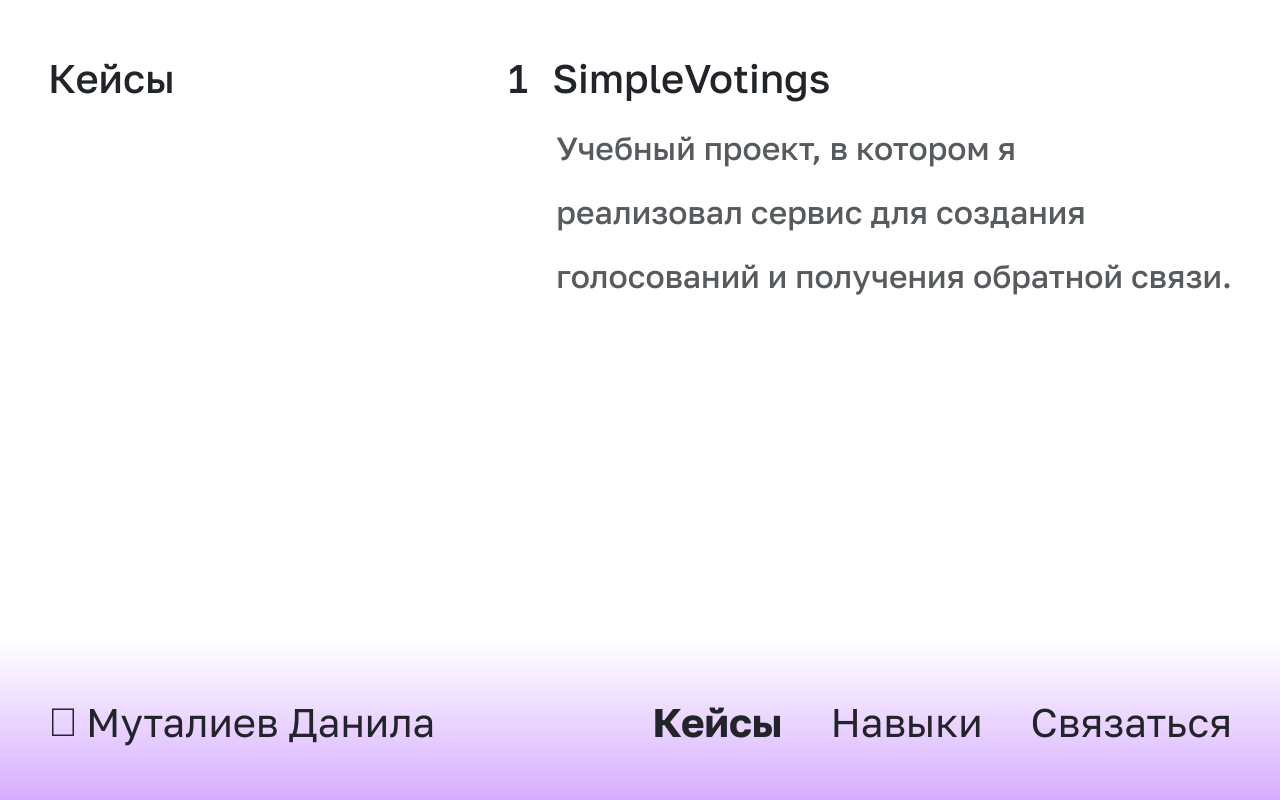
After one commit to dmut07/site-card, a Django app: page /cases/ in a window 1280 px wide. The commit adds this page. Run offline with Django 5.2, Linux system fonts and the light colour scheme; some web fonts are replaced.

Commit message:
Добавлен ховер и страница с кейсами + Рефакторинг

```diff
--- a/site/main/static/style.css
+++ b/site/main/static/style.css
@@ -36,37 +36,29 @@
     font-weight: 900;
     font-style: normal;
 }
-.vacancy {
-    font-family: 'Golos Text', sans-serif;
-    font-weight: 500;
+@font-face {
+    font-family: 'SF Pro';
+    src: url("./fonts/SF-Pro.ttf");
 }
-
-.bio {
-    font-family: 'Golos Text', sans-serif;
+.icon {
+    font-family: 'SF Pro', sans-serif;
     font-weight: 400;
 }
-.name {
+body {
     font-family: 'Golos Text', sans-serif;
-    font-weight: 600;
-}
-body {
-    background: #ffffff;
     background: linear-gradient(180deg,
-    rgba(255, 255, 255, 1) 0%,
-    rgba(255, 255, 255, 0) 80%,
-    rgba(204, 0, 255, 0.3) 100%);
+        #FFFFFF 80%,
+        #D7ADFF 100%);
     min-height: 100vh;
 }
-.index-link {
+.index-link .name {
     color: #212529;
-    transition: color 0.3s ease;
+    transition: color 0.3s ease, transform 0.3s ease;
+    font-weight: 400;
 }
-.index-link:hover {
+.index-link:hover .name {
     color: rgba(204, 0, 255, 0.3);
-}
-.connection {
-    font-family: 'Golos Text', sans-serif;
-    font-weight: 400;
+    transform: scale(1.03);
 }
 .skills-link {
     color: #212529;
@@ -77,10 +69,12 @@ body {
 }
 .cases-link {
     color: #212529;
-    transition: color 0.3s ease;
+    transition: color 0.3s ease, transform 0.3s ease;
+    font-weight: 400;
 }
 .cases-link:hover {
     color: rgba(204, 0, 255, 0.3);
+    transform: scale(1.1);
 }
 .telegram-link {
     color: #212529;
--- a/site/main/templates/main/base.html
+++ b/site/main/templates/main/base.html
@@ -12,8 +12,8 @@
 </head>
 <body>
     {% block content %}
-
     {% endblock %}
+    {% include 'main/footer.html' %}
   <!-- Bootstrap JS -->
   <script src="https://cdn.jsdelivr.net/npm/bootstrap@5.3.3/dist/js/bootstrap.bundle.min.js"></script>
 </body>
--- /dev/null
+++ b/site/main/templates/main/cases.html
@@ -0,0 +1,21 @@
+{% extends "main/base.html" %}
+
+{% block title %}Кейсы{% endblock %}
+
+{% block content %}
+    <div class="fw-medium position-absolute fs-1 top-0 start-0 ms-5 mt-5">
+        Кейсы
+    </div>
+
+    <div class="fw-normal position-absolute d-flex flex-column gap-3 top-0 end-0 me-5 mt-5">
+        <div class="fs-1 d-flex align-items-center">
+            <span class="me-4 fw-medium">1</span>
+            <span class="fw-medium">SimpleVotings</span>
+        </div>
+        <span class="fw-medium fs-2 ms-5 opacity-75">
+            <p>Учебный проект, в котором я</p>
+            <p>реализовал сервис для создания</p>
+            <p>голосований и получения обратной связи.</p>
+        </span>
+    </div>
+{% endblock %}
--- /dev/null
+++ b/site/main/templates/main/footer.html
@@ -0,0 +1,13 @@
+<footer>
+    <a href="{% url 'index' %}" class="index-link text-decoration-none">
+        <div class="name fs-1 {% if request.path == '/' %}fw-medium{% endif %} position-absolute bottom-0 start-0 mb-5 ms-5 d-flex align-items-center">
+            <span class="icon fs-1 me-2">􀓤</span>Муталиев Данила
+        </div>
+    </a>
+
+    <div class="fw-normal position-absolute bottom-0 end-0 mb-5 me-5 d-flex gap-5 fs-1">
+        <a href="{% url 'cases' %}" class="text-decoration-none cases-link {% if request.path == '/cases/' %}fw-bold{% endif %}">Кейсы</a>
+        <a href="/skills" class="text-decoration-none skills-link">Навыки</a>
+        <a href="https://t.me/dmut07" class="text-decoration-none telegram-link">Связаться</a>
+    </div>
+</footer>
--- a/site/main/views.py
+++ b/site/main/views.py
@@ -5,3 +5,7 @@ from django.shortcuts import render
 def index_page(request):
     context = {}
     return render(request, 'main/index.html', context)
+
+def cases_page(request):
+    context = {}
+    return render(request, 'main/cases.html', context)
--- a/site/mysite/urls.py
+++ b/site/mysite/urls.py
@@ -21,5 +21,6 @@ from main import views
 
 urlpatterns = [
     path('admin/', admin.site.urls),
-    path('', views.index_page, name='index')
+    path('', views.index_page, name='index'),
+    path('cases/', views.cases_page, name='cases')
 ]
```
Also changed, not shown: site/main/templates/main/index.html (+2 -16 lines), 1 other file.
